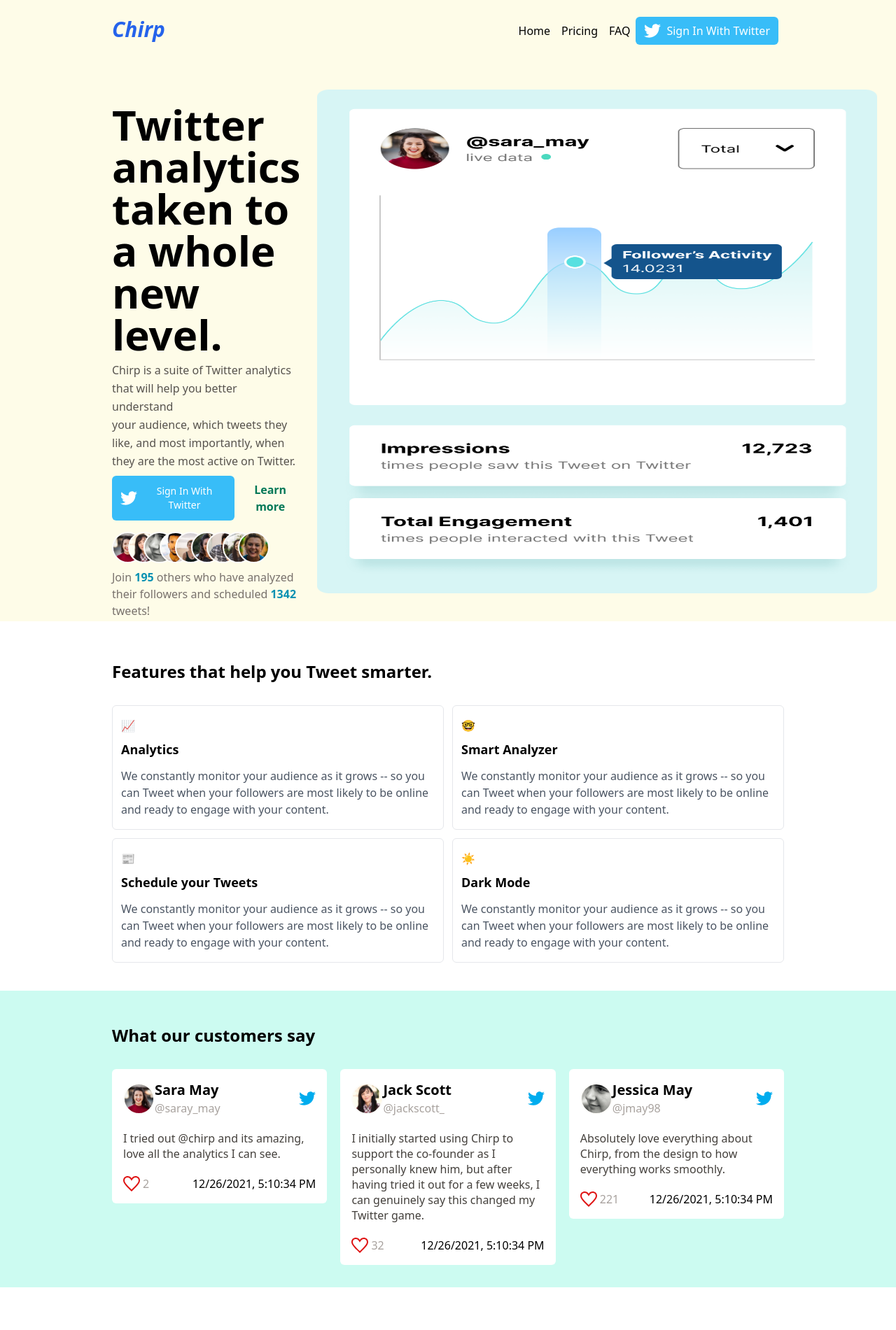
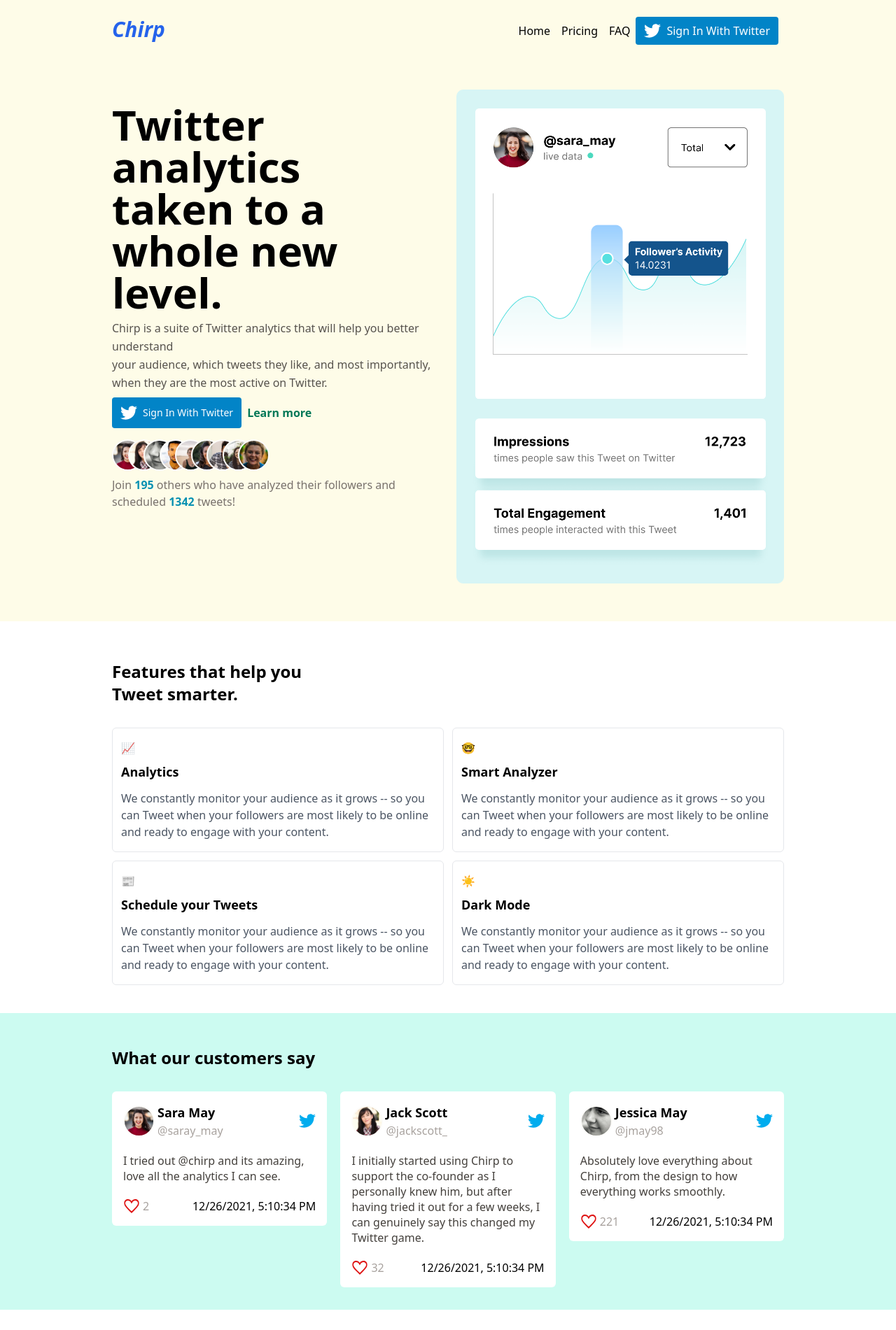
Before and after one commit to t3chcrazy/codewell-challenges, a React (Create React App) app: page /chirp-landing in a window 1280 px wide. Shown: the top 1901 px of the page at 70% size. Built offline with nearby package versions, Linux system fonts and the light colour scheme.

Commit message:
Style fixes

```diff
--- a/src/chirplanding/components/TestimonialCard.js
+++ b/src/chirplanding/components/TestimonialCard.js
@@ -7,8 +7,8 @@
         <div className = "rounded-md bg-white p-4 lg:w-[32%] md:w-1/2 flex-shrink-0 w-full lg:mr-0 md:mr-3 mr-0">
             <div className = "flex flex-row items-center">
                 <img src = {image} alt = "Testimonial avatar" />
-                <div className = "flex-1">
-                    <h1 className = "font-bold text-xl">{userName}</h1>
+                <div className = "flex-1 ml-1">
+                    <h1 className = "font-bold text-lg">{userName}</h1>
                     <div className = "text-md text-stone-400">{twitterHandle}</div>
                 </div>
                 <img alt = "Twitter logo" src = {Twitter} />
@@ -18,7 +18,7 @@
             </div>
             <div className = "flex flex-row justify-between">
                 <div className = "flex flex-row">
-                    <img src = {Heart} alt = "Heart icon" />
+                    <img src = {Heart} alt = "Heart icon" className = "transform scale-90" />
                     <div className = "text-stone-400 ml-1">{likes}</div>
                 </div>
                 <div>{createdDate.toLocaleString()}</div>
--- a/src/chirplanding/index.js
+++ b/src/chirplanding/index.js
@@ -13,6 +13,7 @@
 import User9 from './Assets/userAvatar09.svg'
 import TwitterBlack from './Assets/Twitter (Black).svg'
 import Checkmark from './Assets/Checkmark.svg'
+import HamburgerMenu from './Assets/Hamburger Menu.svg'
 
 const USERS = [
     {
@@ -49,22 +50,25 @@
             <div className = "bg-yellow-50">
                 <nav className = "container mx-auto flex flex-row justify-between py-6">
                     <h2 className = "font-bold text-blue-600 italic text-3xl">Chirp</h2>
-                    <div className = "lg:flex flex-row justify-end items-center">
+                    <div className = "md:flex hidden flex-row justify-end items-center">
                         <a className = "mx-2" href = "/">Home</a>
                         <a className = "mx-2" href = "/">Pricing</a>
                         <a className = "mx-2" href = "/">FAQ</a>
-                        <button className = "flex flex-row items-center bg-sky-400 px-3 py-2 mr-2 rounded-md hover:opacity-80">
+                        <button className = "transition flex flex-row items-center bg-sky-600 px-3 py-2 mr-2 rounded-[4px] hover:opacity-80">
                             <img src = {TwitterWhite} alt = "Twitter Logo" />
                             <div className = "text-white text-md ml-2">Sign In With Twitter</div>
                         </button>
                     </div>
+                    <button className = "md:hidden block">
+                        <img src = {HamburgerMenu} alt = "Menu" />
+                    </button>
                 </nav>
-                <div className = "container mx-auto flex lg:flex-row flex-col-reverse max-h-screen py-10">
-                    <div className = "flex flex-col pt-5 lg:pr-6 pr-0">
+                <div className = "container mx-auto flex lg:flex-row flex-col-reverse py-10 min-h-screen">
+                    <div className = "flex-1 flex flex-col pt-5 lg:pr-6 pr-0">
                         <h1 className = "lg:text-6xl md:text-4xl text-2xl font-bold leading-tight">Twitter analytics<br />taken to a whole new level.</h1>
                         <div className = "text-stone-600 leading-relaxed my-2">Chirp is a suite of Twitter analytics that will help you better understand<br />your audience, which tweets they like, and most importantly, when they are the most active on Twitter.</div>
                         <div className = "flex flex-row items-center">
-                            <button className = "flex flex-row items-center bg-sky-400 p-3 mr-2 rounded-md hover:opacity-80">
+                            <button className = "transition flex flex-row items-center bg-sky-600 p-3 mr-2 rounded-[4px] hover:opacity-80">
                                 <img src = {TwitterWhite} alt = "Twitter Logo" />
                                 <div className = "text-white text-sm ml-2">Sign In With Twitter</div>
                             </button>
@@ -75,11 +79,13 @@
                         </div>
                         <div className = "text-md text-stone-500">Join <span className = "text-cyan-600 font-bold">195</span> others who have analyzed their followers and scheduled <span className = "text-cyan-600 font-bold">1342</span> tweets!</div>
                     </div>
-                    <img className = "md:w-10/12 w-full aspect-auto" src = {HeroDesktop} alt = "Default hero banner" />
+                    <div className = "flex-1">
+                        <img className = "h-fit" src = {HeroDesktop} alt = "Default hero banner" />
+                    </div>
                 </div>
             </div>
             <div className = "container mx-auto py-10">
-                <h1 className = "text-2xl font-bold mt-4 mb-8">Features that help you Tweet smarter.</h1>
+                <h1 className = "text-2xl font-bold mt-4 mb-8">Features that help you<br />Tweet smarter.</h1>
                 <div className = "grid lg:grid-cols-2 grid-cols-1 gap-3">
                     <FeatureCard emoji = "📈" title = "Analytics">
                         We constantly monitor your audience as it grows -- so you can Tweet when your followers are most likely to be online and ready to engage with your content.
@@ -105,7 +111,7 @@
             </div>
             <div className = "flex flex-col items-center py-10">
                 <h1 className = "text-2xl font-bold mt-4">One simple price plan.</h1>
-                <h3 className = "text-stone-300 mb-8 tex-center">Start growing your Twitter account by analyzing your follower's patterns.</h3>
+                <h3 className = "text-stone-300 mb-8 text-center">Start growing your Twitter account by analyzing your follower's patterns.</h3>
                 <div className = "bg-orange-50 border-orange-400 border-2 rounded-md px-5 py-4 flex flex-col mx-4">
                     <div>Monthly</div>
                     <h3 className = "text-lg text-stone-300"><span className = "text-4xl font-bold text-black">$9</span>/mo</h3>
@@ -131,7 +137,7 @@
             </div>
             <footer className = "bg-teal-100">
                 <div className = "container mx-auto py-3 flex md:flex-row flex-col md:justify-between md:items-center">
-                    <h2 className = "font-bold text-blue-600 italic text-3xl">Chirp</h2>
+                    <h2 className = "font-bold text-blue-600 italic text-3xl">Chirp.</h2>
                     <div className = "flex flex-row items-center md:mt-0 mt-3">
                         <img src = {TwitterBlack} alt = "Twitter black logo" />
                         <button className = "mx-3">Privacy Policy</button>
--- a/src/yelpcamp/pages/Auth.js
+++ b/src/yelpcamp/pages/Auth.js
@@ -40,6 +40,7 @@
         }
         catch (err) {
             let finalErrorMessage = ""
+            console.log(err?.code)
             switch (err?.code) {
                 case "auth/user-not-found":
                     finalErrorMessage = "User not found. Please signup"
```
